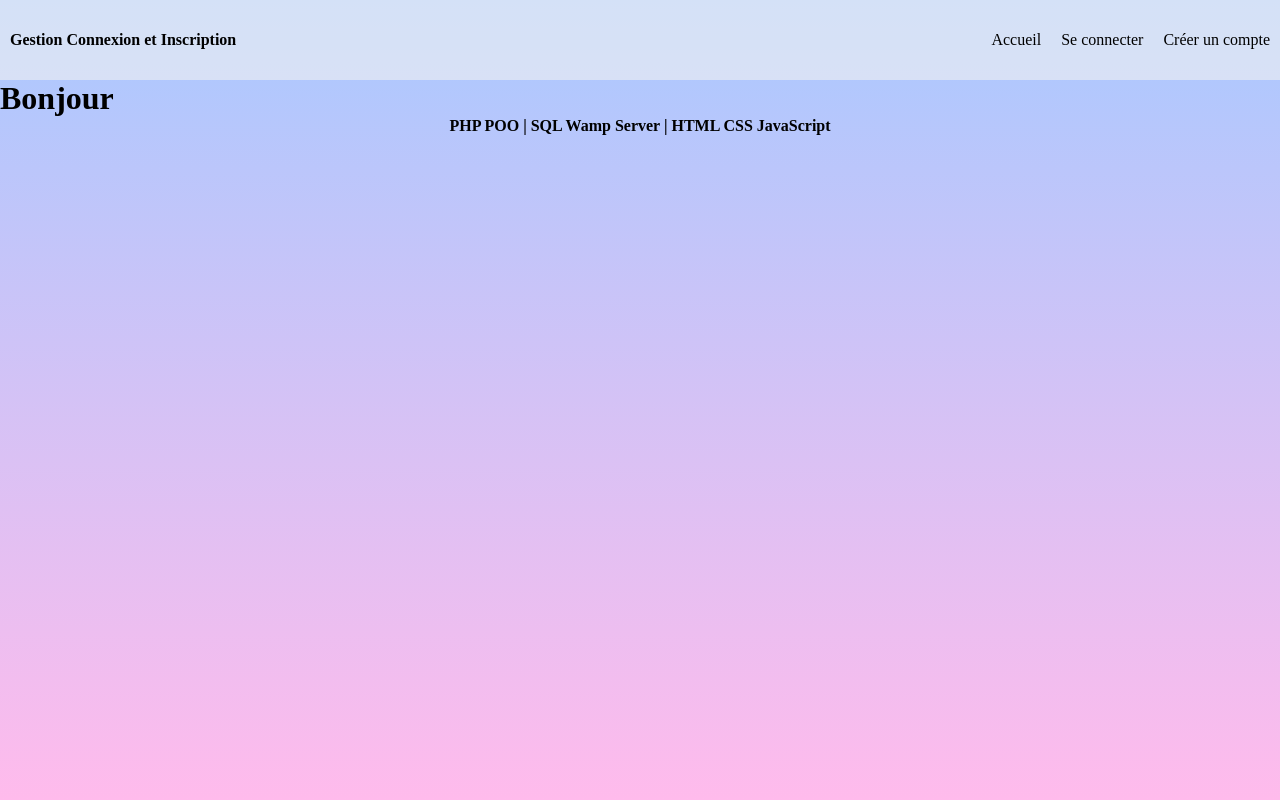
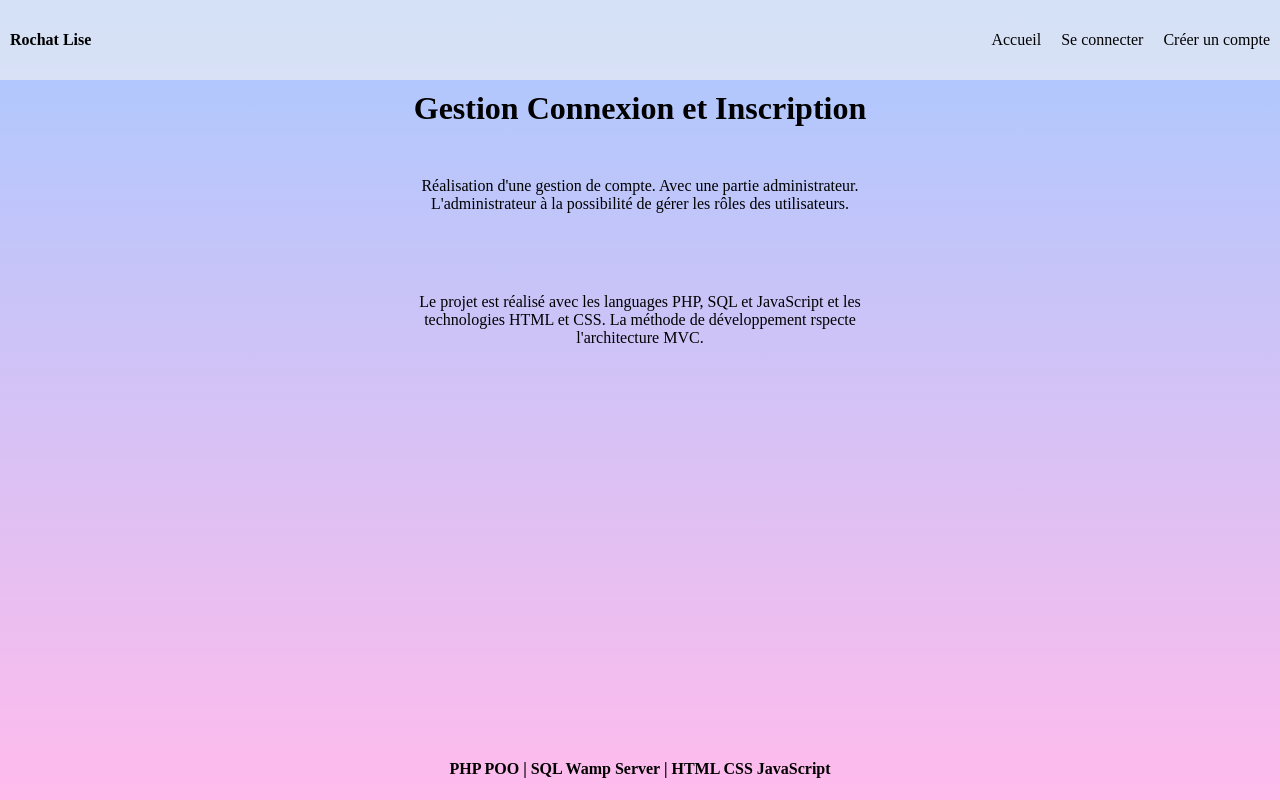
Before and after one commit to LiseRochat/Registration-Login, a PHP site: page / in a window 1280 px wide. Run offline with PHP 8.4, Linux system fonts and the light colour scheme.

Commit message:
home page

```diff
--- a/Views/Common/header.php
+++ b/Views/Common/header.php
@@ -1,4 +1,4 @@
 <header>
-    <h2>Gestion Connexion et Inscription</h2>
+    <h2>Rochat Lise</h2>
     <?php require_once("Views/Common/menu.php") ?>
 </header>
--- a/Views/Common/template.php
+++ b/Views/Common/template.php
@@ -15,7 +15,7 @@
 </head>
 <body>
     <?php require_once("Views/Common/header.php") ?>
-
+    <main>
     <?php if(!empty($_SESSION['alert'])) {
             foreach($_SESSION['alert'] as $alert) {
                 echo "<p>". $alert['message']."</p>";
@@ -24,6 +24,7 @@
         }
     ?>
     <?php echo $page_content; ?>
+    </main>
     <?php require_once("Views/Common/footer.php") ?>
     <?php if(!empty($page_js)) : ?>
         <?php foreach($page_js as $file_js) : ?>
--- a/Views/Visitors/home.php
+++ b/Views/Visitors/home.php
@@ -1 +1,3 @@
-<h1>Bonjour</h1>
+<h1>Gestion Connexion et Inscription</h1>
+<p>Réalisation d'une gestion de compte. Avec une partie administrateur. L'administrateur à la possibilité de gérer les rôles des utilisateurs.</p>
+<p>Le projet est réalisé avec les languages PHP, SQL et JavaScript et les technologies HTML et CSS. La méthode de développement rspecte l'architecture MVC.</p>
--- a/public/style/style.css
+++ b/public/style/style.css
@@ -36,9 +36,24 @@ header nav ul li {
 header nav ul li a:hover {
     color:#FFBBEC;
 }
+/* ************************************ MAIN ************************************ */
+main {
+    height: 85vh;
+    align-items: center;
+    text-align: center;
+}
 
+h1 {
+    padding: 10px 0;
+}
+
+main p {
+    margin: 0 auto;
+    width: 500px;
+    padding: 40px 0;
+}
 /* ************************************ FOOTER ************************************ */
 footer{
-    height: 10vh;
+    height: 5vh;
     text-align: center;
 }
```
